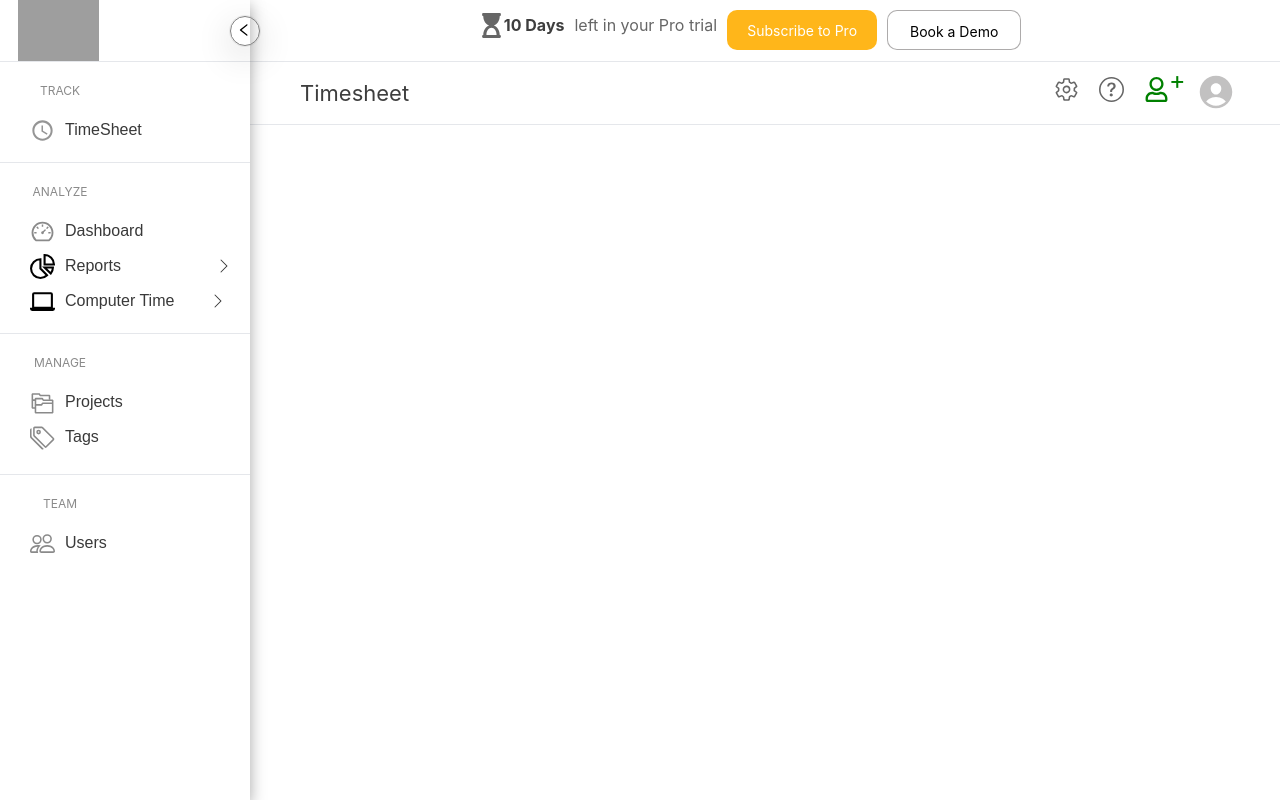
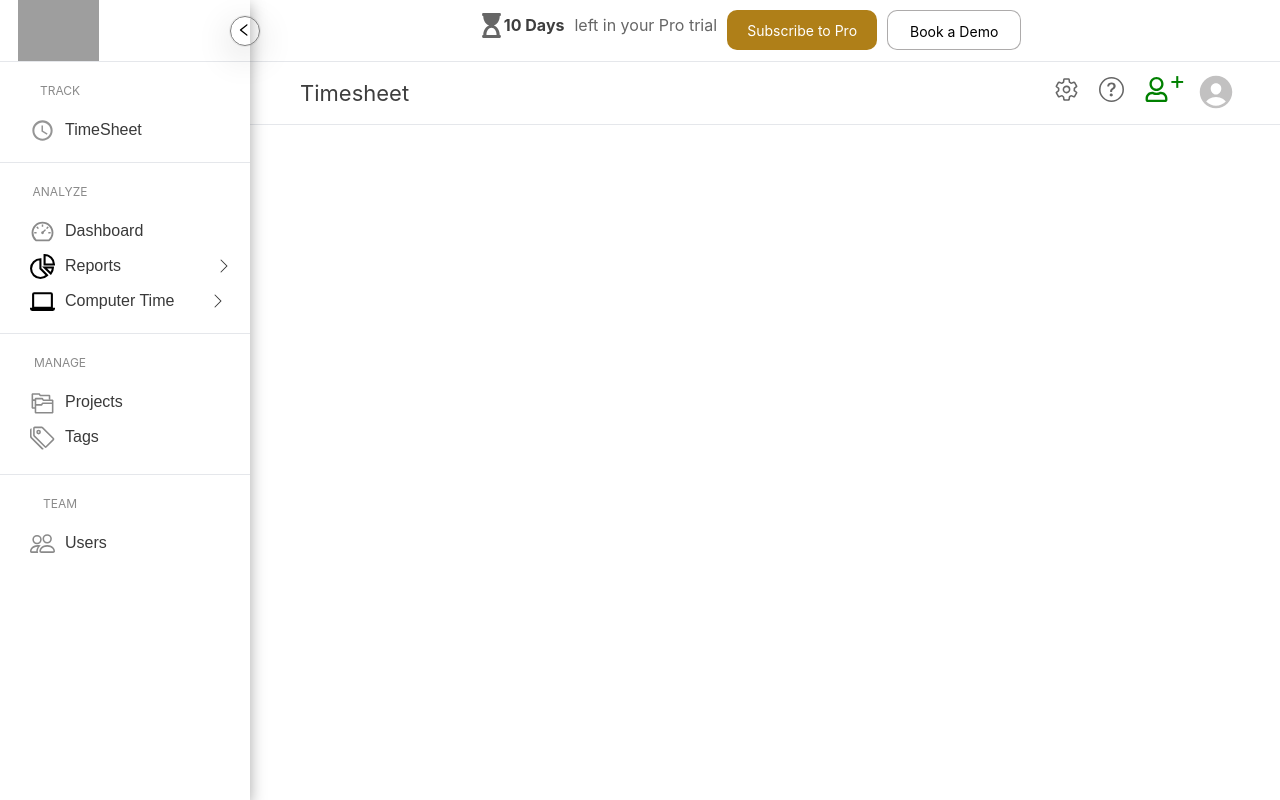
Before and after one commit to iamdebobrota/Timecamp-Clone, a React (Create React App) app in the folder frontend/: page /timesheet in a window 1280 px wide. In both pictures the pointer is over the link "Subscribe to Pro". Built offline with nearby package versions, Linux system fonts and the light colour scheme; grey boxes are pictures that could not be loaded.

Commit message:
subscribebtn change

```diff
--- a/frontend/src/components/pages/SideNav/Timeheader.scss
+++ b/frontend/src/components/pages/SideNav/Timeheader.scss
@@ -53,6 +53,9 @@
     margin-top: 10px;
 
 }
+.subscribebtn:hover{
+    background-color:  hsl(41, 76%, 39%);
+}
 
 .bold {
     color: #3E3E3E;
@@ -74,6 +77,10 @@
     font-size: 14px;
     margin-left: 10px;
     margin-top: 10px;
+}
+
+.bookdemo:hover {
+    background-color: whitesmoke;
 }
 
 .secondheader {
```
